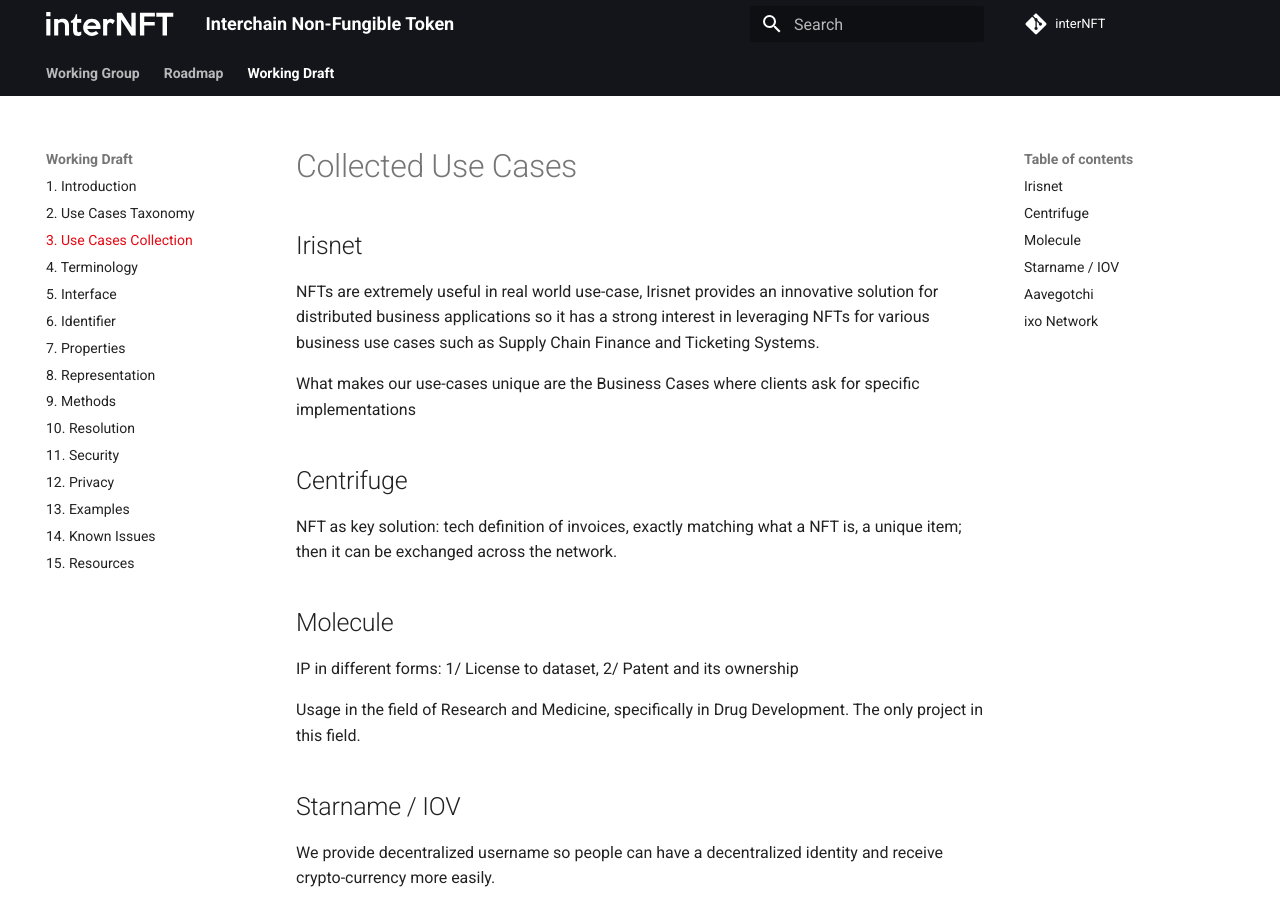
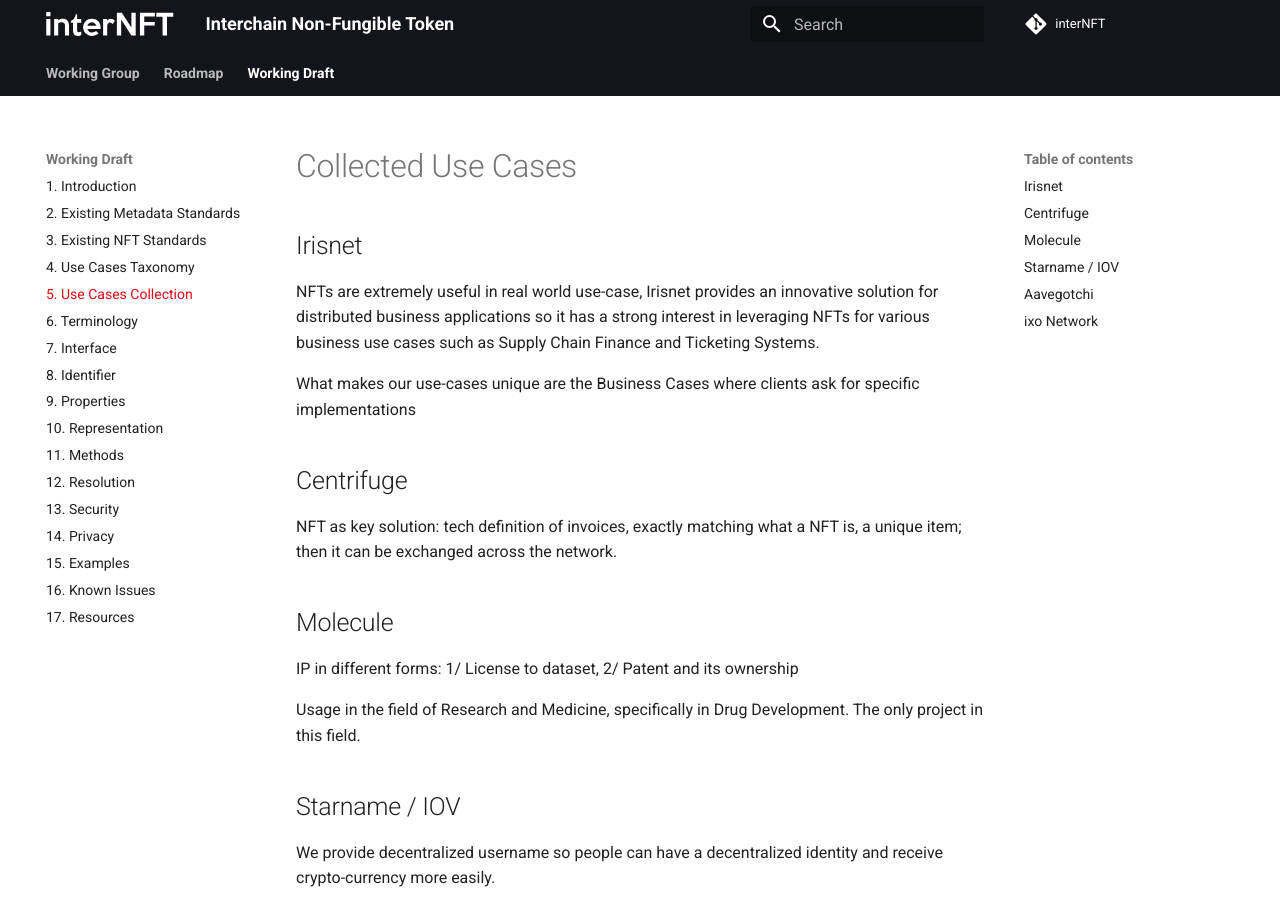
Before and after one commit to interNFT/documentation, an MkDocs documentation site: the page built from markdowns/workingDraft/useCasesCollected.md, in a window 1280 px wide and 900 px high. Built offline with MkDocs 1.6.1 and Material for MkDocs 9.7.7, drawn with Linux system fonts in a browser that asks for light colours.

Commit message:
add Existing Standards menu items

```diff
--- a/mkdocs.yml
+++ b/mkdocs.yml
@@ -110,20 +110,22 @@
       - Milestones: roadmap/milestones.md
   - Working Draft:
       - 1. Introduction: workingDraft/introduction.md
-      - 2. Use Cases Taxonomy: workingDraft/useCases.md
-      - 3. Use Cases Collection: workingDraft/useCasesCollected.md
-      - 4. Terminology: workingDraft/terminology.md
-      - 5. Interface: workingDraft/interface.md
-      - 6. Identifier: workingDraft/identifier.md
-      - 7. Properties: workingDraft/properties.md
-      - 8. Representation: workingDraft/representation.md
-      - 9. Methods: workingDraft/methods.md
-      - 10. Resolution: workingDraft/resolution.md
-      - 11. Security: workingDraft/security.md
-      - 12. Privacy: workingDraft/privacy.md
-      - 13. Examples: workingDraft/examples.md
-      - 14. Known Issues: workingDraft/knownIssues.md
-      - 15. Resources: workingDraft/resources.md
+      - 2. Existing Metadata Standards: workingDraft/existingMetadataStandards.md
+      - 3. Existing NFT Standards: workingDraft/existingNFTStandards.md
+      - 4. Use Cases Taxonomy: workingDraft/useCases.md
+      - 5. Use Cases Collection: workingDraft/useCasesCollected.md
+      - 6. Terminology: workingDraft/terminology.md
+      - 7. Interface: workingDraft/interface.md
+      - 8. Identifier: workingDraft/identifier.md
+      - 9. Properties: workingDraft/properties.md
+      - 10. Representation: workingDraft/representation.md
+      - 11. Methods: workingDraft/methods.md
+      - 12. Resolution: workingDraft/resolution.md
+      - 13. Security: workingDraft/security.md
+      - 14. Privacy: workingDraft/privacy.md
+      - 15. Examples: workingDraft/examples.md
+      - 16. Known Issues: workingDraft/knownIssues.md
+      - 17. Resources: workingDraft/resources.md
 
 extra_css:
   - assets/stylesheets/extra.css
```
